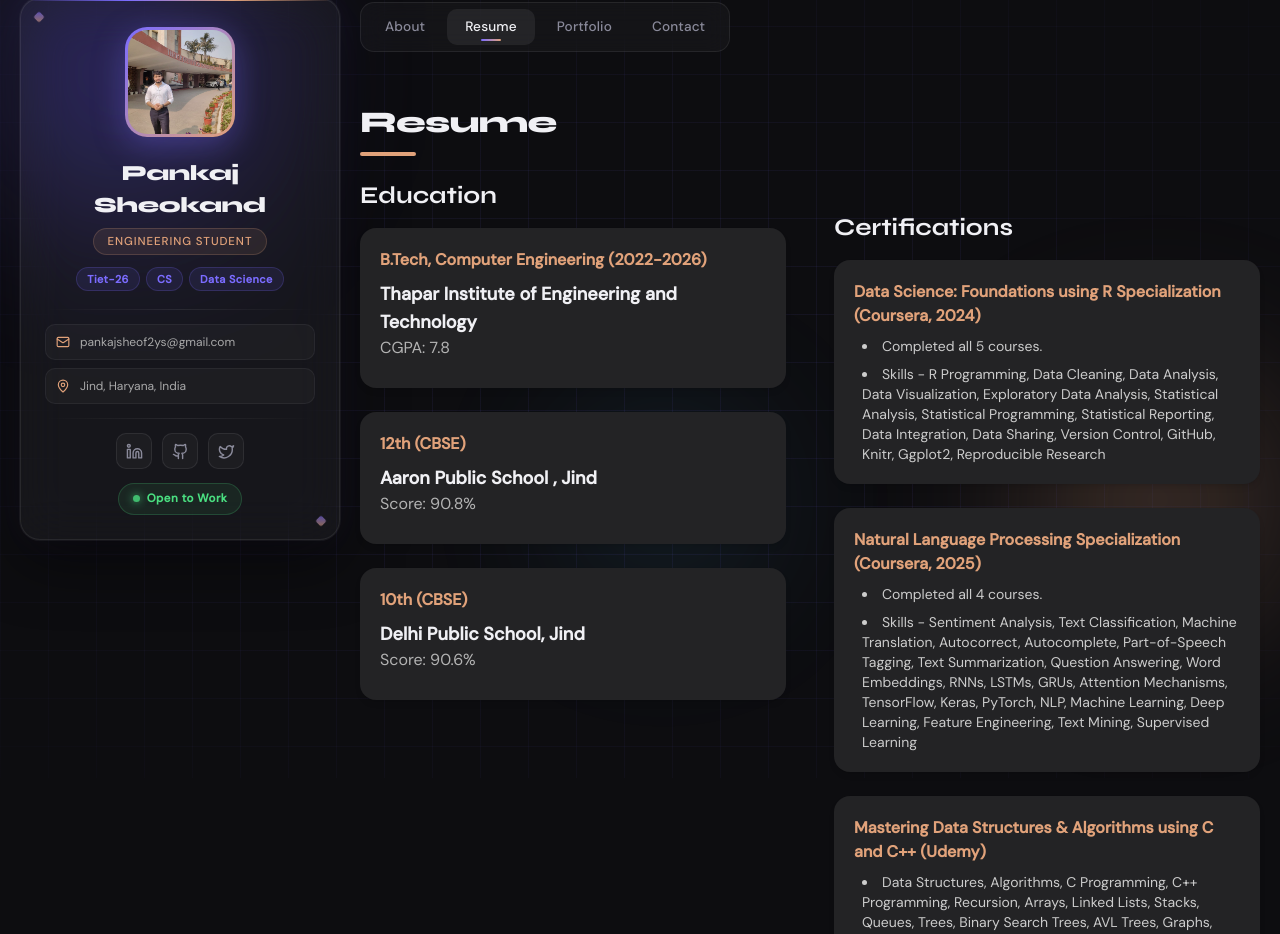
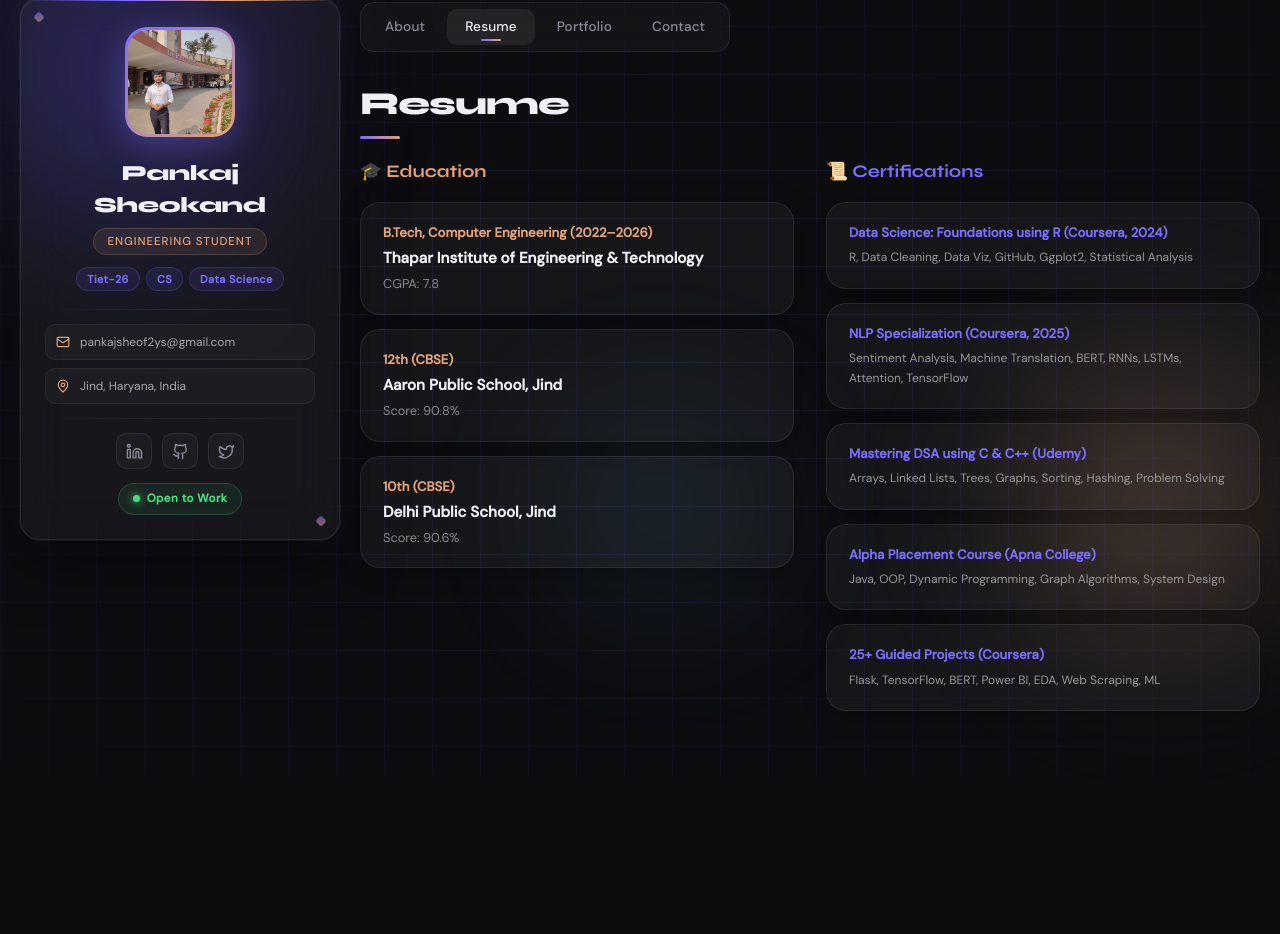
Before and after one commit to Pankaj1662005/myportfolio, a React (Vite) app: page /resume in a window 1280 px wide. Shown: the part 22-956 px from the top of the page. After the commit the page ends 831 px from the top, so only its background shows below. Built offline with nearby package versions, Linux system fonts and the light colour scheme.

Commit message:
chnaged all pages

```diff
--- a/src/pages/About.tsx
+++ b/src/pages/About.tsx
@@ -1,40 +1,41 @@
 import React from "react";
 
 const skills = [
-  "Data Structure and Algorithms",
-  "Flutter App Development",
-  "Unity game engine",
-  "GitHub Expert",
-  "Kotlin Expert",
-  "Firebase Expert",
-  "Android SDK Expert",
-  "Android Studio Expert",
-  "Communication skills",
-  "SQL",
-  "Data Science",
-  "Machine learning"
+  "Data Structures & Algorithms", "Flutter App Development", "Unity Game Engine",
+  "GitHub Expert", "Kotlin", "Firebase", "Android SDK", "Android Studio",
+  "Communication Skills", "SQL", "Data Science", "Machine Learning"
 ];
 
 export default function About() {
   return (
-    <section className="mb-16">
-      <h2 className="text-3xl font-extrabold tracking-tight mb-3">About Me</h2>
-      <div className="w-14 h-1 bg-[#e1a27a] mb-4 rounded-full" />
-      <div className="max-w-2xl text-lg text-[#cccccc] mb-6">
+    <section style={{ marginBottom: "4rem" }}>
+      <h2 style={{ marginBottom: "8px" }}>About Me</h2>
+      <div style={{
+        width: "48px", height: "3px",
+        background: "linear-gradient(90deg, #7b6cff, #e1a27a)",
+        borderRadius: "2px", marginBottom: "20px"
+      }} />
+
+      <div className="glass-card" style={{ padding: "24px 28px", marginBottom: "28px", color: "#ccc", lineHeight: 1.75, fontSize: "0.95rem" }}>
         <p>
-          I am Pankaj Sheokand, a passionate engineering student well-versed in data structures & algorithms, app and game development, and modern technologies. I bring hands-on experience building robust mobile apps, cloud-based services, and smart systems driven by machine learning and data science. Whether it is product design, scalable backends, or end-to-end UI/UX, my skills enable me to deliver high-quality and innovative solutions for real-world problems.
+          I am <strong style={{ color: "#f0f0f4" }}>Pankaj Sheokand</strong>, a passionate engineering student well-versed in data structures &amp; algorithms, app and game development, and modern technologies. I bring hands-on experience building robust mobile apps, cloud-based services, and smart systems driven by machine learning and data science.
         </p>
-        <p className="mt-4">
-          Looking for a driven developer with a knack for both software and systems? Let’s connect—together we’ll turn ideas into impact.
+        <p style={{ marginTop: "14px" }}>
+          Looking for a driven developer with a knack for both software and systems? Let's connect—together we'll turn ideas into impact.
         </p>
       </div>
-      <h3 className="text-2xl font-bold mt-12 mb-4">Skills</h3>
-      <div className="flex flex-wrap gap-4 items-center">
+
+      <h3 style={{ fontSize: "1.25rem", marginBottom: "16px" }}>Skills</h3>
+      <div style={{ display: "flex", flexWrap: "wrap", gap: "10px" }}>
         {skills.map((skill) => (
-          <div
-            key={skill}
-            className="bg-[#232325] rounded-2xl px-4 py-2 text-base text-[#e1a27a] font-semibold shadow-sm"
-          >
+          <div key={skill} className="glass-card" style={{
+            padding: "8px 16px",
+            fontSize: "0.82rem",
+            color: "#e1a27a",
+            fontWeight: 600,
+            borderRadius: "100px",
+            cursor: "default",
+          }}>
             {skill}
           </div>
         ))}
--- a/src/pages/Portfolio.tsx
+++ b/src/pages/Portfolio.tsx
@@ -1,123 +1,105 @@
 import React from "react";
 
-export default function Portfolio() {
 const projects = [
   {
-  img: "/skill-port.jpg",
-  title: "Skill-Port",
-  type: "Mobile Application for college students & professors",
-  period: "Present (Major project)",
-  desc: "A platform where students can apply to internships posted by their college professors. Features include email verification, club joining and posting, live status in clubs, streak tracking, student profiles, and in-app reporting. Professors can post internships and accept/reject applications after viewing student profiles.",
-  tech: ["Firebase", "Authentication", "Real-time Database", "Modern UI/UX", "Big Project","Check both app on github"],
+    img: "/skill-port.jpg", title: "Skill-Port", type: "Mobile App — college students & professors", period: "Present (Major project)",
+    desc: "A platform where students apply to internships posted by professors. Features email verification, club joining, streak tracking, student profiles, and in-app reporting.",
+    tech: ["Firebase", "Authentication", "Real-time DB", "UI/UX"],
     href: "https://github.com/Pankaj1662005/Internshala-User"
   },
   {
-  img: "https://cdn.mos.cms.futurecdn.net/gbprbdRLGbT5KeTsq6pT9f-1200-80.jpg",
-  title: "Aura Brain",
-  type: "Capstone Project with hardware-software integration (world10)",
-  period: "Present",
-  desc: "A wearable voice-based assistant powered by ESP32 that listens to user conversations and sends audio data wirelessly to the connected phone. Integrated with the Aura chatbot to answer daily questions, summarize conversations, and act as a second brain for users by logging daily activities and thoughts.",
-  tech: ["ESP32", "Bluetooth/Wi-Fi", "Voice Recognition", "AI Chatbot", "Firebase", "Arduino"],
+    img: "https://cdn.mos.cms.futurecdn.net/gbprbdRLGbT5KeTsq6pT9f-1200-80.jpg", title: "Aura Brain", type: "Capstone — hardware/software integration", period: "Present",
+    desc: "Wearable voice-based assistant powered by ESP32. Sends audio data wirelessly to phone, integrated with Aura chatbot for daily Q&A and conversation summaries.",
+    tech: ["ESP32", "Bluetooth", "Voice AI", "Firebase", "Arduino"],
     href: "https://github.com/Pankaj1662005/world10"
   },
-
   {
     img: "https://static.vecteezy.com/system/resources/thumbnails/024/295/098/small_2x/music-notes-background-illustration-ai-generative-free-photo.jpg",
-  title: "🎧 GO Tunes",
-  type: "Flutter Music Player App with offline caching and high-quality audio playback",
-  period: "2025",
-  desc: "A sleek, ad-free music player app with features like offline liked songs, shuffle, repeat modes, and a smooth Material Dark UI.",
-  tech: ["Flutter", "Provider", "AudioPlayers", "SharedPreferences", "flutter_cache_manager"],
+    title: "GO Tunes", type: "Flutter Music Player", period: "2025",
+    desc: "Ad-free music player with offline liked songs, shuffle, repeat modes, and a smooth Material Dark UI.",
+    tech: ["Flutter", "Provider", "AudioPlayers", "Cache Manager"],
     href: "https://github.com/Pankaj1662005/Go-tunes"
   },
   {
-  img: "/ai.jpg",
-  title: "AURA Chatbot",
-  type: "Offline Chatbot using LLMs",
-  period: "February 2025",
-  desc: "An interactive offline chatbot built using the Falcon-7B-Instruct model via Hugging Face Transformers. It maintains contextual memory for seamless conversations. Later integrated into other projects like Aura Brain as a voice-based personal assistant for answering questions and summarizing daily interactions.",
-  tech: ["Falcon-7B", "Transformers", "Machine Learning", "Offline Inference", "Python", "Hugging Face"],
+    img: "/ai.jpg", title: "AURA Chatbot", type: "Offline Chatbot using LLMs", period: "February 2025",
+    desc: "Interactive offline chatbot using Falcon-7B-Instruct via Hugging Face Transformers with contextual memory.",
+    tech: ["Falcon-7B", "Transformers", "Python", "Hugging Face"],
     href: "https://github.com/Pankaj1662005/AURA-chatbot"
   },
-
   {
     img: "https://encrypted-tbn0.gstatic.com/images?q=tbn:ANd9GcQayQuUkQCIf9i3kdrsBg1UKAXF3OB2PX0JkQ&s",
-      title: "Stream-it",
-      type: "Free movie streaming app for Android TV and mobile devices (iOS/Android)",
-      period: "January 2024",
-      desc: "The idea was inspired by Pikashow, a free movie streaming application.",
-      tech: ["Authentication", "In-app messaging", "Built-in app updates & Version Control", "TMDB API"],
+    title: "Stream-it", type: "Free Movie Streaming App", period: "January 2024",
+    desc: "Free movie streaming application for Android TV and mobile. Inspired by Pikashow.",
+    tech: ["Authentication", "TMDB API", "In-app Messaging"],
     href: "https://github.com/Pankaj1662005/Streamer_movie_App"
   },
   {
-      img: "/weather.jpg",
-      title: "Machine Learning Weather Detection App",
-      type: "End-to-end mobile app using ML deployed via Flask API & Flutter frontend",
-      period: "October 2024",
-      desc: "Developed a cross-platform mobile app that predicts weather conditions with 93% accuracy by sending real-time user input to a machine learning model hosted on a Flask backend.",
-      tech: ["Python", "Scikit-learn", "Flask", "Flutter", "TF-IDF", "Git & GitHub", "Precision/Recall/F1-Score"],
+    img: "/weather.jpg", title: "ML Weather App", type: "ML + Flutter cross-platform", period: "October 2024",
+    desc: "Predicts weather conditions with 93% accuracy using ML model hosted on Flask backend, Flutter frontend.",
+    tech: ["Python", "Scikit-learn", "Flask", "Flutter"],
     href: "https://github.com/Pankaj1662005/weather2"
   },
   {
-  img: "https://m.media-amazon.com/images/I/610jFSCw0CL._UF894,1000_QL80_.jpg",
-  title: "Try Hack me",
-  type: "Educational Mobile Application about Flutter Permissions",
-  period: "Jan 2025",
-  desc: "This app was built purely for educational purposes to explore how permissions work in Flutter. The app fetches and uploads contacts, accesses the device's DCIM directory, and opens a WebView with Instagram. It also captures live images via the camera in the background using service handlers.",
-  tech: [
-    "Flutter",
-    "Permissions Handling",
-    "Firebase (Firestore & Storage)",
-    "Camera Integration",
-    "Background Services",
-    "WebView",
-    "Contacts API"
-  ],
-  href: "https://github.com/Pankaj1662005/Hack-App"
-},
-
-    {
-      img: "/digiocean.webp",
-      title: "Digi-Ocean",
-      type: "Mobile Application for my college students",
-      period: "August 2023",
-      desc: "Showcasing engineering-related news on homepage. It offers access to various helpful resources specific to Thapar University, including LMS, Webkiosk, MyHerupa, and others.",
-      tech: ["UI design", "In-app browser", "News API", "Google Ads", "Firebase"],
+    img: "/digiocean.webp", title: "Digi-Ocean", type: "Mobile App for TIET students", period: "August 2023",
+    desc: "Engineering news homepage + access to LMS, Webkiosk, MyHerupa, and other Thapar University resources.",
+    tech: ["Firebase", "News API", "Google Ads", "In-app Browser"],
     href: "https://github.com/Pankaj1662005/Travel"
   },
   {
-      img: "/avtar.jpg",
-      title: "Portfolio Website",
-      type: "Personal Portfolio Website",
-      period: "March 2023",
-      desc: "A personal portfolio website to showcase my projects, skills, and experience.",
-      tech: ["React", "Next.js", "Tailwind CSS", "Vercel"],
-      href: "https://github.com/Pankaj1662005/myportfolio"
+    img: "/avtar.jpg", title: "Portfolio Website", type: "Personal Portfolio", period: "March 2023",
+    desc: "A personal portfolio website showcasing projects, skills, and experience.",
+    tech: ["React", "Next.js", "Tailwind CSS"],
+    href: "https://github.com/Pankaj1662005/portfolio2"
   }
 ];
 
+export default function Portfolio() {
   return (
-    <section className="mb-16 mt-6">
-      <h2 className="text-3xl font-extrabold tracking-tight mb-3">Projects Experience</h2>
-      <div className="w-20 h-1 bg-[#e1a27a] mb-6 rounded-full" />
-      <div className="grid md:grid-cols-2 gap-8">
+    <section style={{ marginBottom: "4rem" }}>
+      <h2 style={{ marginBottom: "8px" }}>Projects</h2>
+      <div style={{
+        width: "64px", height: "3px",
+        background: "linear-gradient(90deg, #7b6cff, #e1a27a)",
+        borderRadius: "2px", marginBottom: "28px"
+      }} />
+      <div style={{ display: "grid", gridTemplateColumns: "repeat(auto-fill, minmax(280px, 1fr))", gap: "20px" }}>
         {projects.map((proj) => (
           <a
             key={proj.title}
             href={proj.href}
             target="_blank"
             rel="noopener noreferrer"
-            className="bg-[#232325] p-7 rounded-2xl flex flex-col shadow-md hover:scale-105 transition-transform duration-150 cursor-pointer"
+            className="glass-card"
+            style={{ display: "flex", flexDirection: "column", textDecoration: "none", color: "inherit", overflow: "hidden" }}
           >
-            <img src={proj.img} alt={proj.title} className="h-40 w-full object-cover rounded-lg mb-4 bg-[#333]" />
-            <span className="font-bold text-xl mb-1">{proj.title}</span>
-            <span className="block text-sm text-[#e1a27a] font-semibold mb-2">{proj.type}</span>
-            <span className="text-xs text-neutral-400 mb-4">{proj.period}</span>
-            <p className="text-neutral-300 text-sm mb-4">{proj.desc}</p>
-            <div className="flex flex-wrap gap-2 mt-auto">
-              {proj.tech.map((tech) => (
-                <span key={tech} className="bg-[#111] text-[#e1a27a] text-xs rounded px-3 py-1 font-medium">{tech}</span>
+            <div style={{ position: "relative", overflow: "hidden" }}>
+              <img
+                src={proj.img} alt={proj.title}
+                style={{ width: "100%", height: "160px", objectFit: "cover", display: "block", transition: "transform 0.4s ease" }}
+                onMouseOver={e => (e.currentTarget.style.transform = "scale(1.07)")}
+                onMouseOut={e => (e.currentTarget.style.transform = "scale(1)")}
+              />
+              <div style={{
+                position: "absolute", bottom: 0, left: 0, right: 0, height: "60px",
+                background: "linear-gradient(to top, rgba(13,13,16,0.9), transparent)"
+              }} />
+            </div>
+            <div style={{ padding: "18px 20px", flex: 1, display: "flex", flexDirection: "column" }}>
+              <span style={{ fontFamily: "'Syne', sans-serif", fontWeight: 700, fontSize: "1rem", marginBottom: "4px" }}>{proj.title}</span>
+              <span style={{ fontSize: "0.72rem", color: "#e1a27a", fontWeight: 600, marginBottom: "4px" }}>{proj.type}</span>
+              <span style={{ fontSize: "0.68rem", color: "#666", marginBottom: "10px" }}>{proj.period}</span>
+              <p style={{ fontSize: "0.8rem", color: "#aaa", lineHeight: 1.6, flex: 1, marginBottom: "14px" }}>{proj.desc}</p>
+              <div style={{ display: "flex", flexWrap: "wrap", gap: "6px", marginTop: "auto" }}>
+                {proj.tech.map(t => (
+                  <span key={t} style={{
+                    fontSize: "0.65rem", padding: "3px 9px",
+                    borderRadius: "100px", fontWeight: 600,
+                    background: "rgba(123,108,255,0.1)",
+                    border: "1px solid rgba(123,108,255,0.2)",
+                    color: "#7b6cff"
+                  }}>{t}</span>
                 ))}
+              </div>
             </div>
           </a>
         ))}
--- a/src/pages/Resume.tsx
+++ b/src/pages/Resume.tsx
@@ -1,80 +1,62 @@
 import React from "react";
+
+const cardStyle: React.CSSProperties = {
+  padding: "20px 22px",
+  marginBottom: "14px",
+};
+
+const accentBar: React.CSSProperties = {
+  width: "40px", height: "3px",
+  background: "linear-gradient(90deg, #7b6cff, #e1a27a)",
+  borderRadius: "2px", marginBottom: "20px"
+};
 
 export default function Resume() {
   return (
-    <section className="mb-16 mt-6">
-      <h2 className="text-3xl font-extrabold tracking-tight mb-3">Resume</h2>
-      <div className="w-14 h-1 bg-[#e1a27a] mb-6 rounded-full" />
-      <div className="grid md:grid-cols-2 gap-12">
+    <section style={{ marginBottom: "4rem" }}>
+      <h2 style={{ marginBottom: "8px" }}>Resume</h2>
+      <div style={accentBar} />
+
+      <div style={{ display: "grid", gap: "32px" }} className="resume-grid">
         {/* Education */}
         <div>
-          <h3 className="text-2xl font-bold mb-4">Education</h3>
-          <div className="flex flex-col gap-6">
-            <div className="bg-[#232325] rounded-2xl p-5 shadow-md">
-              <span className="block text-[#e1a27a] font-semibold mb-2">B.Tech, Computer Engineering (2022-2026)</span>
-              <h4 className="text-lg font-bold">Thapar Institute of Engineering and Technology</h4>
-              <div className="text-[#b3b3b3] mb-2">CGPA: 7.8</div>
+          <h3 style={{ fontSize: "1.1rem", marginBottom: "16px", color: "#e1a27a" }}>🎓 Education</h3>
+          {[
+            { period: "B.Tech, Computer Engineering (2022–2026)", school: "Thapar Institute of Engineering & Technology", score: "CGPA: 7.8" },
+            { period: "12th (CBSE)", school: "Aaron Public School, Jind", score: "Score: 90.8%" },
+            { period: "10th (CBSE)", school: "Delhi Public School, Jind", score: "Score: 90.6%" },
+          ].map(e => (
+            <div key={e.school} className="glass-card" style={cardStyle}>
+              <span style={{ display: "block", color: "#e1a27a", fontWeight: 600, fontSize: "0.82rem", marginBottom: "4px" }}>{e.period}</span>
+              <span style={{ fontWeight: 700, fontSize: "0.95rem" }}>{e.school}</span>
+              <div style={{ color: "#888", fontSize: "0.8rem", marginTop: "4px" }}>{e.score}</div>
             </div>
-            <div className="bg-[#232325] rounded-2xl p-5 shadow-md">
-              <span className="block text-[#e1a27a] font-semibold mb-2">12th (CBSE)</span>
-              <h4 className="text-lg font-bold">Aaron Public School , Jind</h4>
-              <div className="text-[#b3b3b3] mb-2">Score: 90.8%</div>
+          ))}
+        </div>
+
+        {/* Certifications */}
+        <div>
+          <h3 style={{ fontSize: "1.1rem", marginBottom: "16px", color: "#7b6cff" }}>📜 Certifications</h3>
+          {[
+            { title: "Data Science: Foundations using R (Coursera, 2024)", skills: "R, Data Cleaning, Data Viz, GitHub, Ggplot2, Statistical Analysis" },
+            { title: "NLP Specialization (Coursera, 2025)", skills: "Sentiment Analysis, Machine Translation, BERT, RNNs, LSTMs, Attention, TensorFlow" },
+            { title: "Mastering DSA using C & C++ (Udemy)", skills: "Arrays, Linked Lists, Trees, Graphs, Sorting, Hashing, Problem Solving" },
+            { title: "Alpha Placement Course (Apna College)", skills: "Java, OOP, Dynamic Programming, Graph Algorithms, System Design" },
+            { title: "25+ Guided Projects (Coursera)", skills: "Flask, TensorFlow, BERT, Power BI, EDA, Web Scraping, ML" },
+          ].map(c => (
+            <div key={c.title} className="glass-card" style={cardStyle}>
+              <span style={{ display: "block", color: "#7b6cff", fontWeight: 600, fontSize: "0.82rem", marginBottom: "6px" }}>{c.title}</span>
+              <p style={{ fontSize: "0.75rem", color: "#999", lineHeight: 1.6 }}>{c.skills}</p>
             </div>
-            <div className="bg-[#232325] rounded-2xl p-5 shadow-md">
-              <span className="block text-[#e1a27a] font-semibold mb-2">10th (CBSE)</span>
-              <h4 className="text-lg font-bold">Delhi Public School, Jind</h4>
-              <div className="text-[#b3b3b3] mb-2">Score: 90.6%</div>
-            </div>
-          </div>
-        </div>
-        {/* Projects & Experience */}
-        <div>
-          <h3 className="text-2xl font-bold mb-4 mt-8">Certifications</h3>
-          <div className="flex flex-col gap-6">
-            <div className="bg-[#232325] rounded-2xl p-5 shadow-md">
-              <span className="block text-[#e1a27a] font-semibold mb-1">Data Science: Foundations using R Specialization (Coursera, 2024)</span>
-              <ul className="list-disc list-inside ml-2 text-[#cccccc] text-sm mt-2 space-y-1">
-                <li>Completed all 5 courses.</li>
-              </ul>
-              <ul className="list-disc list-inside ml-2 text-[#cccccc] text-sm mt-2 space-y-1">
-                <li> Skills - R Programming, Data Cleaning, Data Analysis, Data Visualization, Exploratory Data Analysis, Statistical Analysis, Statistical Programming, Statistical Reporting, Data Integration, Data Sharing, Version Control, GitHub, Knitr, Ggplot2, Reproducible Research</li>
-              </ul>
-            </div>
-
-            <div className="bg-[#232325] rounded-2xl p-5 shadow-md">
-              <span className="block text-[#e1a27a] font-semibold mb-1">Natural Language Processing Specialization (Coursera, 2025)</span>
-              <ul className="list-disc list-inside ml-2 text-[#cccccc] text-sm mt-2 space-y-1">
-                <li>Completed all 4 courses.</li>
-              </ul>
-              <ul className="list-disc list-inside ml-2 text-[#cccccc] text-sm mt-2 space-y-1">
-                <li> Skills - Sentiment Analysis, Text Classification, Machine Translation, Autocorrect, Autocomplete, Part-of-Speech Tagging, Text Summarization, Question Answering, Word Embeddings, RNNs, LSTMs, GRUs, Attention Mechanisms, TensorFlow, Keras, PyTorch, NLP, Machine Learning, Deep Learning, Feature Engineering, Text Mining, Supervised Learning</li>
-              </ul>
-            </div>
-            <div className="bg-[#232325] rounded-2xl p-5 shadow-md">
-              <span className="block text-[#e1a27a] font-semibold mb-1">Mastering Data Structures & Algorithms using C and C++ (Udemy)</span>
-              <ul className="list-disc list-inside ml-2 text-[#cccccc] text-sm mt-2 space-y-1">
-                <li> Data Structures, Algorithms, C Programming, C++ Programming, Recursion, Arrays, Linked Lists, Stacks, Queues, Trees, Binary Search Trees, AVL Trees, Graphs, Hashing, Sorting Algorithms, Analytical Thinking, Problem Solving</li>
-              </ul>
-            </div>
-            <div className="bg-[#232325] rounded-2xl p-5 shadow-md">
-              <span className="block text-[#e1a27a] font-semibold mb-1"> Alpha Placement Course(Apna College)</span>
-              <ul className="list-disc list-inside ml-2 text-[#cccccc] text-sm mt-2 space-y-1">
-                <li> Java Programming, Object-Oriented Programming (OOP), Advanced Java Concepts, Java Collections Framework, Dynamic Programming, Graph Algorithms, Tries, Segment Trees, System Design Basics, Resume & Interview Preparation</li>
-              </ul>
-            </div>
-
-              <div className="bg-[#232325] rounded-2xl p-5 shadow-md">
-              <span className="block text-[#e1a27a] font-semibold mb-1">25+ guided projects completed</span>
-              <ul className="list-disc list-inside ml-2 text-[#cccccc] text-sm mt-2 space-y-1">
-                <li>20+ are from coursera.</li>
-              </ul>
-              <ul className="list-disc list-inside ml-2 text-[#cccccc] text-sm mt-2 space-y-1">
-                <li> Skills - Python Programming, Flask Web Development, TensorFlow, Keras, Deep Learning, Image Classification, BERT, Sentiment Analysis, NLP, R Programming, Data Visualization (Seaborn, Power BI), Exploratory Data Analysis, Web Scraping, Facebook Prophet, CRM (HubSpot, Salesforce), Google Sheets, Google Analytics, Custom Reporting,ML</li>
-              </ul>
-            </div>
-          </div>
+          ))}
         </div>
       </div>
+
+      <style>{`
+        @media (min-width: 700px) {
+          .resume-grid { grid-template-columns: 1fr 1fr; }
+        }
+      `}</style>
     </section>
   );
 }
```
Lines whose indentation alone changed are shown as unchanged.
